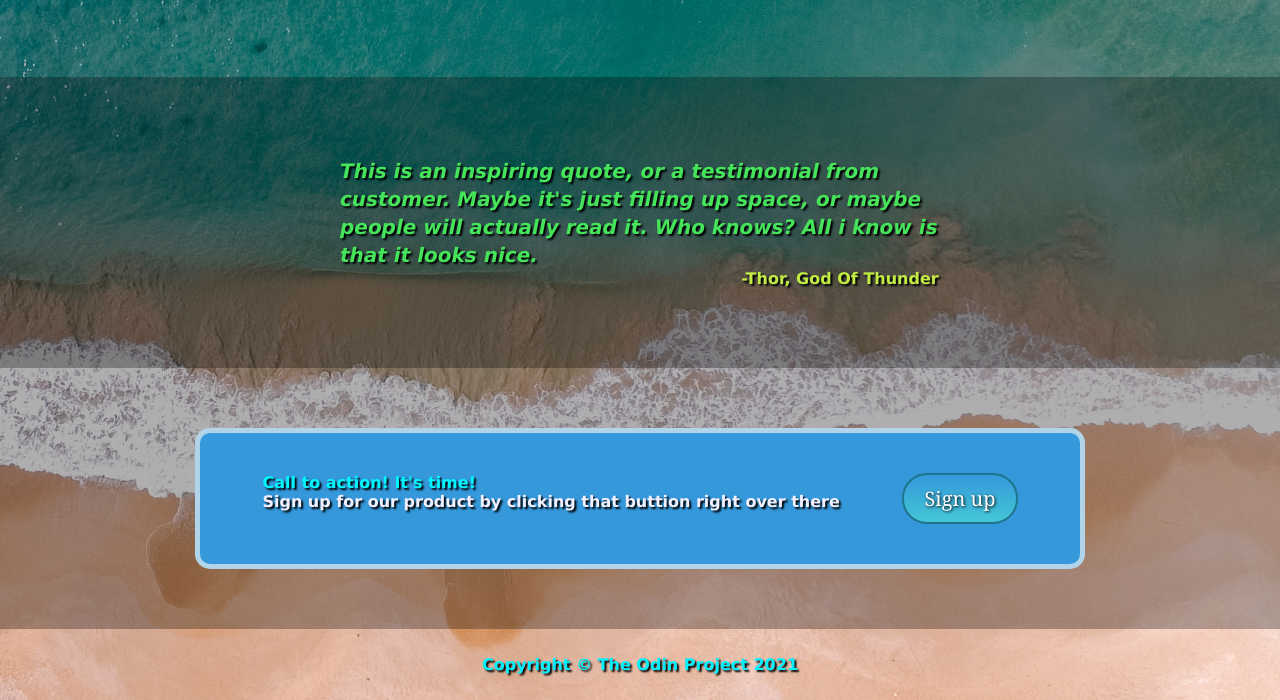
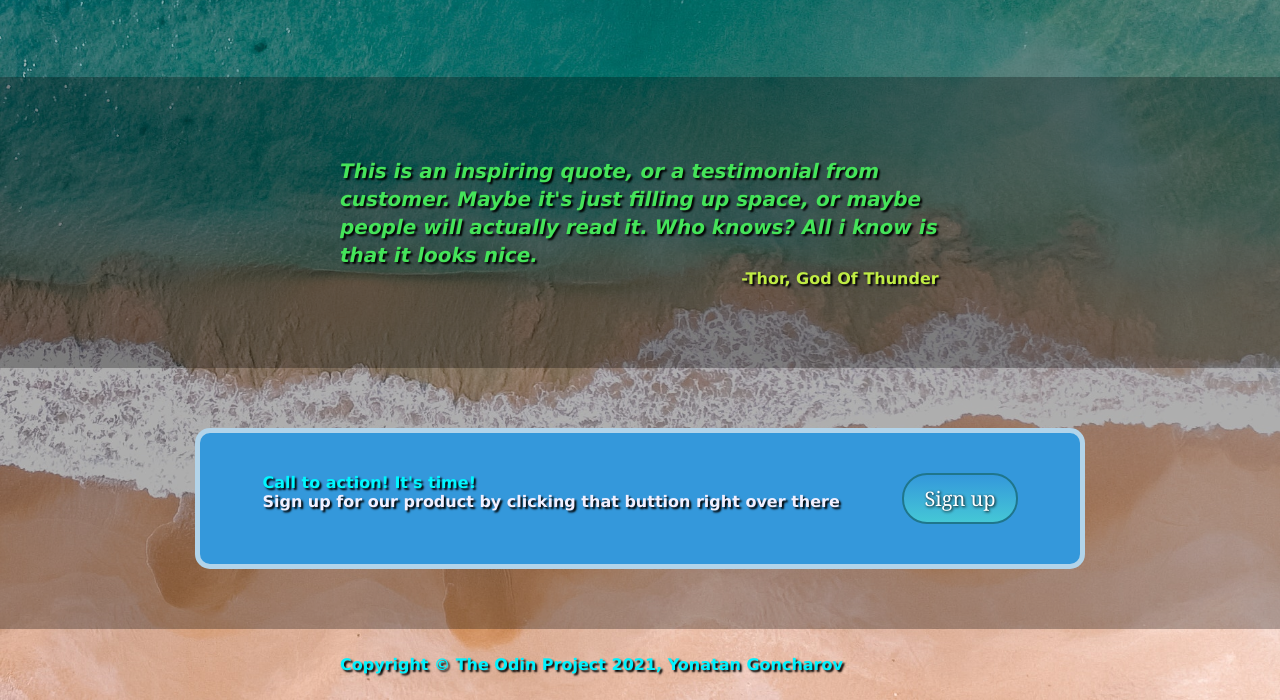
Before and after one commit to b783/Landing-Page, a plain HTML site: page index.html in a window 1280 px wide. Shown: the part 936-1636 px from the top of the page. Drawn offline with Linux system fonts and the light colour scheme.

Commit message:
update index.html and style.css

```diff
--- a/index.html
+++ b/index.html
@@ -61,7 +61,7 @@
         </div>
     </div>
     <footer>
-        <p class="text">Copyright <span>&#169</span> The Odin Project 2021</p>
+        <p class="text footer-text">Copyright <span>&#169</span> The Odin Project 2021, Yonatan Goncharov</p>
     </footer>
 </body>
 </html>
--- a/style.css
+++ b/style.css
@@ -177,3 +177,6 @@ footer {
     display: flex;
     justify-content: center;
 }
+.footer-text {
+    min-width: 600px;
+}
```
